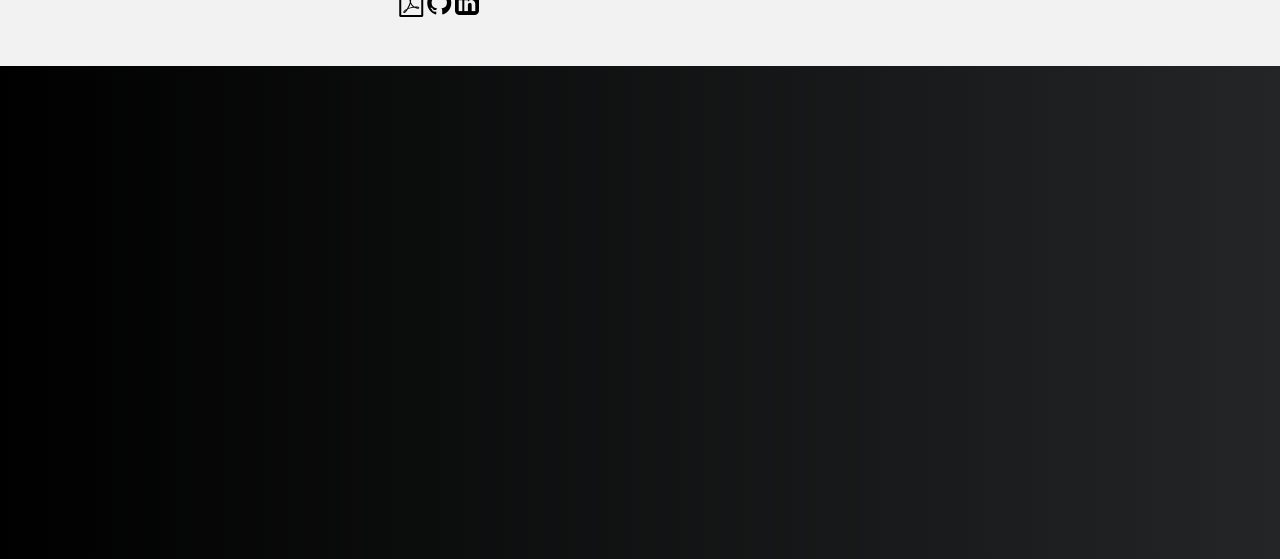
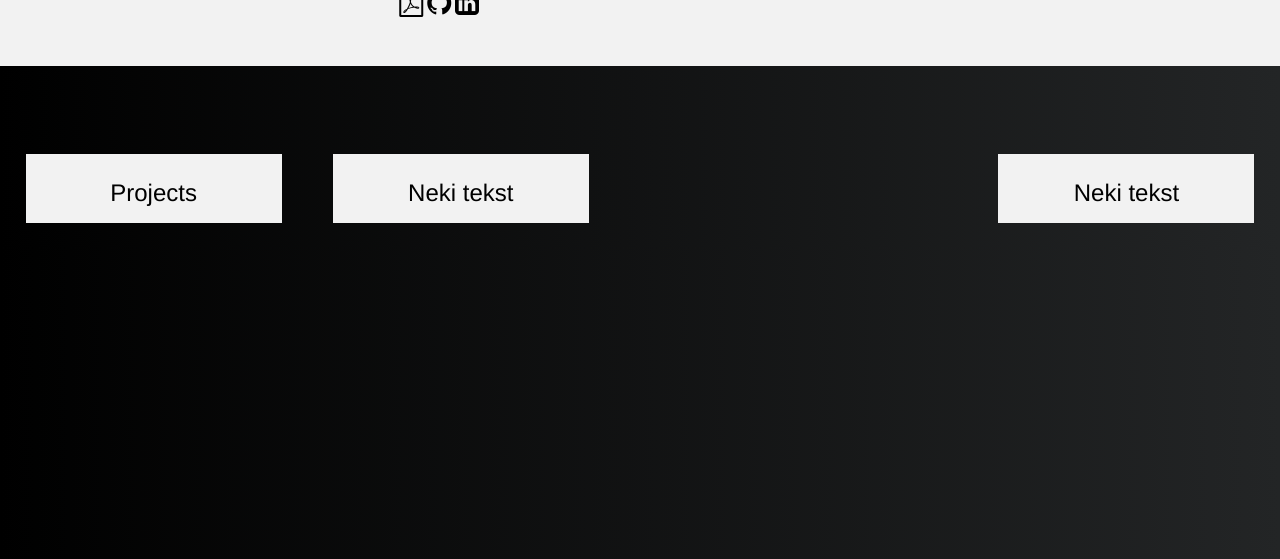
Before and after one commit to pecurka/pecurka.github.io, a plain HTML site: page index.html in a window 1280 px wide. Shown: the part 241-800 px from the top of the page. Drawn offline with nearby package versions, Linux system fonts and the light colour scheme.

Commit message:
changes to html and style

```diff
--- a/index.html
+++ b/index.html
@@ -29,11 +29,14 @@
 	  </div>
 
 	  <div class = "row">
-	      <div class = "col-sm-4 box">
+	      <div class = "col-sm-4 box text-center" id = "box1">
+		  <h3>Projects</h3>
 	      </div>
-	      <div class = "col-sm-4 box">
+	      <div class = "col-sm-4 box center-block text-center" id = "box2">
+		  <h3>Neki tekst</h3>
 	      </div>
-	      <div class = "col-sm-4 box">
+	      <div class = "col-sm-4 box text-center" id = "box3">
+		  <h3>Neki tekst</h3>
 	      </div>
 	  </div>
 
--- a/style.css
+++ b/style.css
@@ -7,6 +7,7 @@ body{
   background: #F2F2F2;
   color: black;
   padding: 3%;
+  margin-bottom: 5%;
 }
 
 #picture{
@@ -20,3 +21,24 @@ body{
 .fa{
   color:black;
 }
+
+.box{
+  background: #F2F2F2;
+  color: black;
+  padding: 0.5%;
+  margin: 2%;
+  width: 20%;
+}
+
+#box1{
+  float: left;
+}
+
+#box2{
+  display: inline-block;
+  float: center;
+}
+
+#box3{
+  float: right;
+}
```
